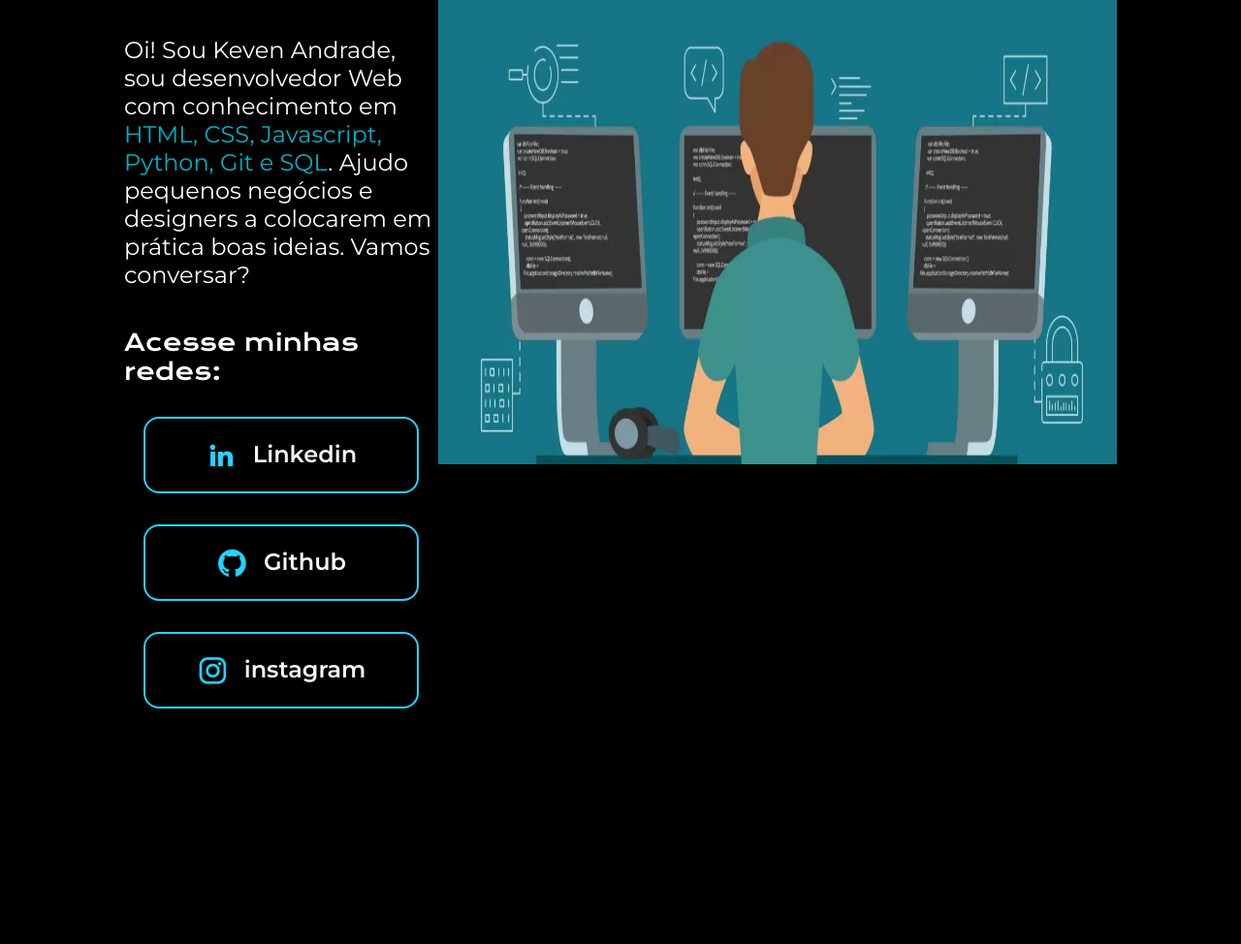
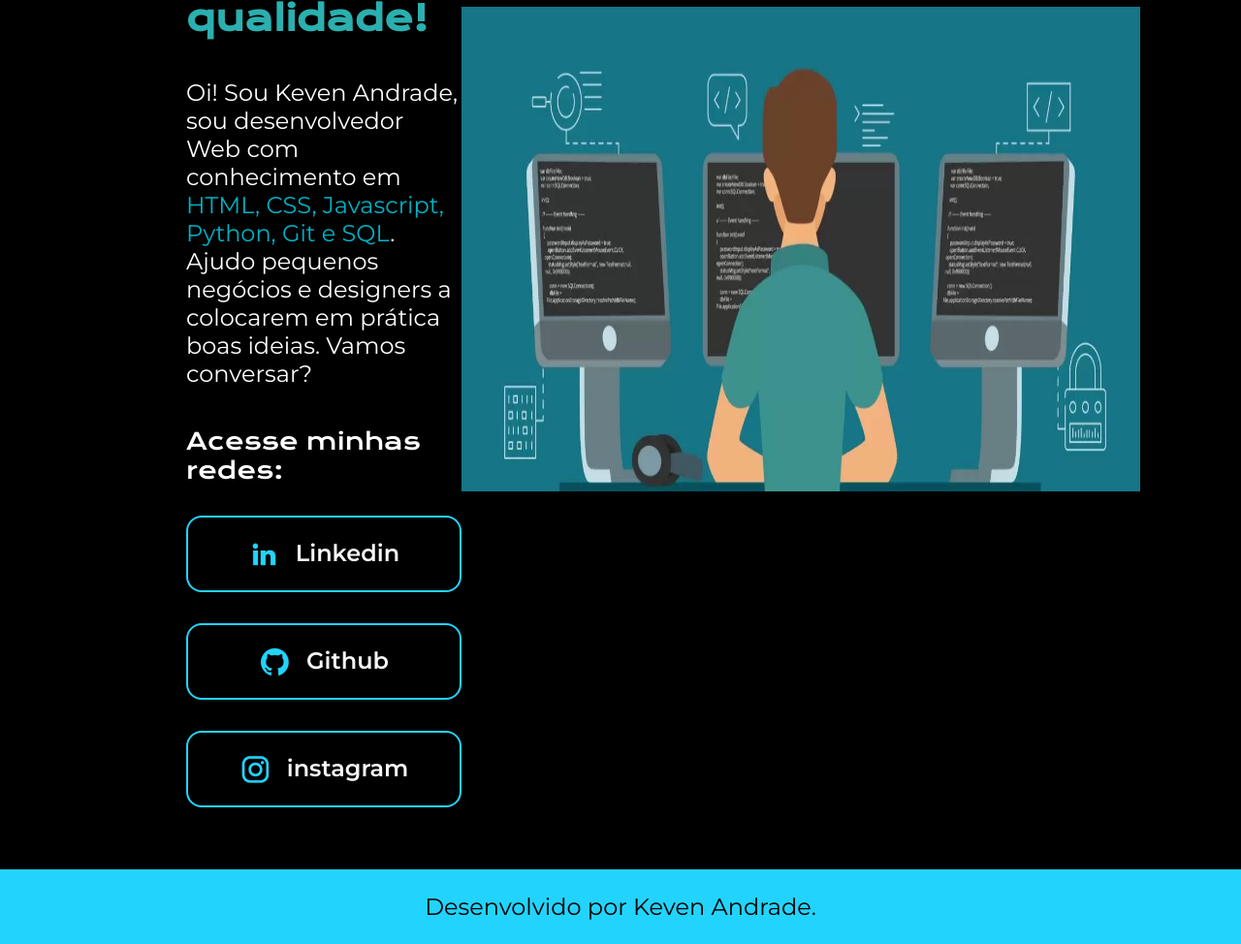
Before and after one commit to kevin-andrade/Portfolio_HTML_Project, a plain HTML site: page index.html in a window 1280 px wide. Shown: the part 401-1375 px from the top of the page at 97% size. Before the commit the page ends 1132 px from the top, so only its background shows below. Drawn offline with nearby package versions, Linux system fonts and the light colour scheme.

Commit message:
adicionando header e footer

```diff
--- a/index.html
+++ b/index.html
@@ -5,10 +5,15 @@
     <meta http-equiv="X-UA-Compatible" content="IE=edge">
     <meta name="viewport" content="width=device-width, initial-scale=1.0">
     <title>Portfolio - Kevin Andrade</title>
-    <link rel="stylesheet" href="style.css">
+    <link rel="stylesheet" href="./styles/style.css">
 </head>
 <body>
-    <header></header>
+    <header class="cabecalho">
+        <nav class="cabecalho__menu">
+            <a href="cabecalho__menu__link">Home</a>
+            <a href="cabecalho__menu__link">Sobre mim</a>
+        </nav>
+    </header>
     <main class="apresentacao">
         <section class="apresentacao__conteudo">
             <h1 class="apresentacao__conteudo__titulo">Eleve seu négocio digital a outro nível <strong class="titulo-destaque">com um Front-end de qualidade!</strong></h1>
@@ -31,6 +36,8 @@
         </section>
         <img src="./assets/Imagem.png" alt="Foto desenho programador" width="700" height="500">
     </main>
-    <footer></footer>
+    <footer class="rodape">
+        <p>Desenvolvido por Keven Andrade.</p>
+    </footer>
 </body>
 </html>
--- a/style.css
+++ b/styles/style.css
@@ -8,14 +8,14 @@
 }
 
 body{
-    height: 100vh;
+    /* height: 100vh; */
     box-sizing: border-box;
     background-color: black;
     color: white;
 }
 /*pai*/
 .apresentacao{
-    margin: 10%;
+    padding: 5% 15%;
     display: flex;
     align-items: center;
     justify-content:space-between;
@@ -80,3 +80,14 @@ body{
 .apresentacao__links__link:hover{
     background-color: #272727;
 }
+
+.rodape{
+    padding: 24px;
+    color: #000000;
+    background-color: #22D4FD;
+    text-align: center;
+    font-family: "Montserrat", sans-serif;
+    font-size: 24px;
+    font-weight: 400;
+
+}
```
